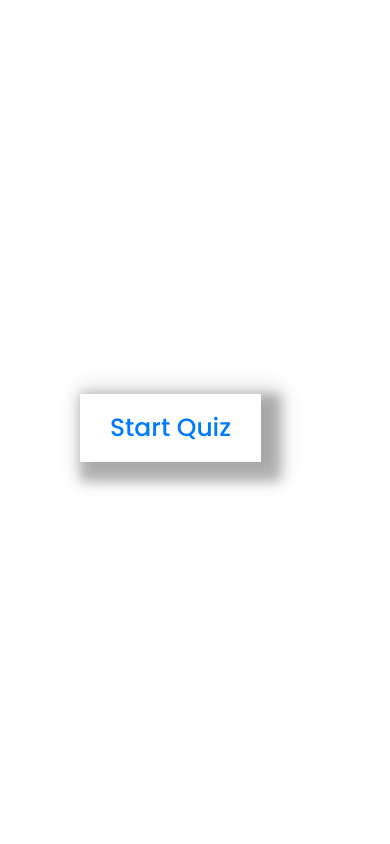
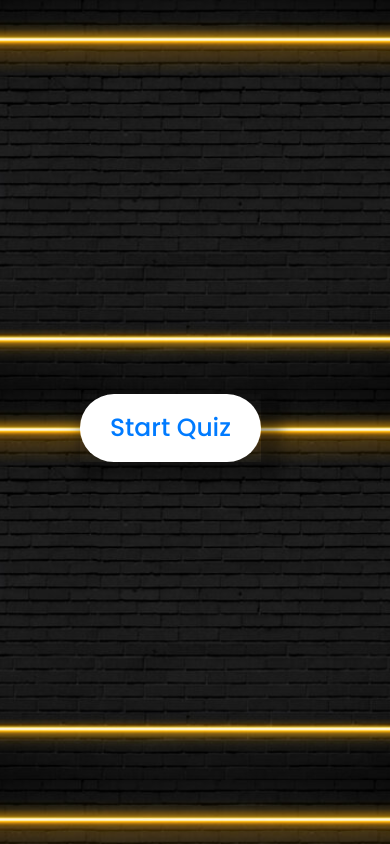
Before and after one commit to Npvivek/SDG-Quiz, a plain HTML site: page quiz.html in a window 390 px wide. Drawn offline with Linux system fonts and the light colour scheme.

Commit message:
commit changes

```diff
--- a/css/phone.css
+++ b/css/phone.css
@@ -1,6 +1,6 @@
 @media screen and (max-width: 880px) {
     body{
-        background-image: url(pik.jpg);
+        background-image: url(../images/pik.jpg);
         background-size: 100%;
         background-position: center;
         background-size: cover;
--- a/css/quiz.css
+++ b/css/quiz.css
@@ -8,7 +8,7 @@
 }
 
 body{
-  background-image: url(pik.jpg);
+  background-image: url(../images/pik.jpg);
   background-position: center;
   background-size: cover;
   height: 100vh;
```
Also changed, not shown: images/pik.jpg (renamed from pik.jpg).
